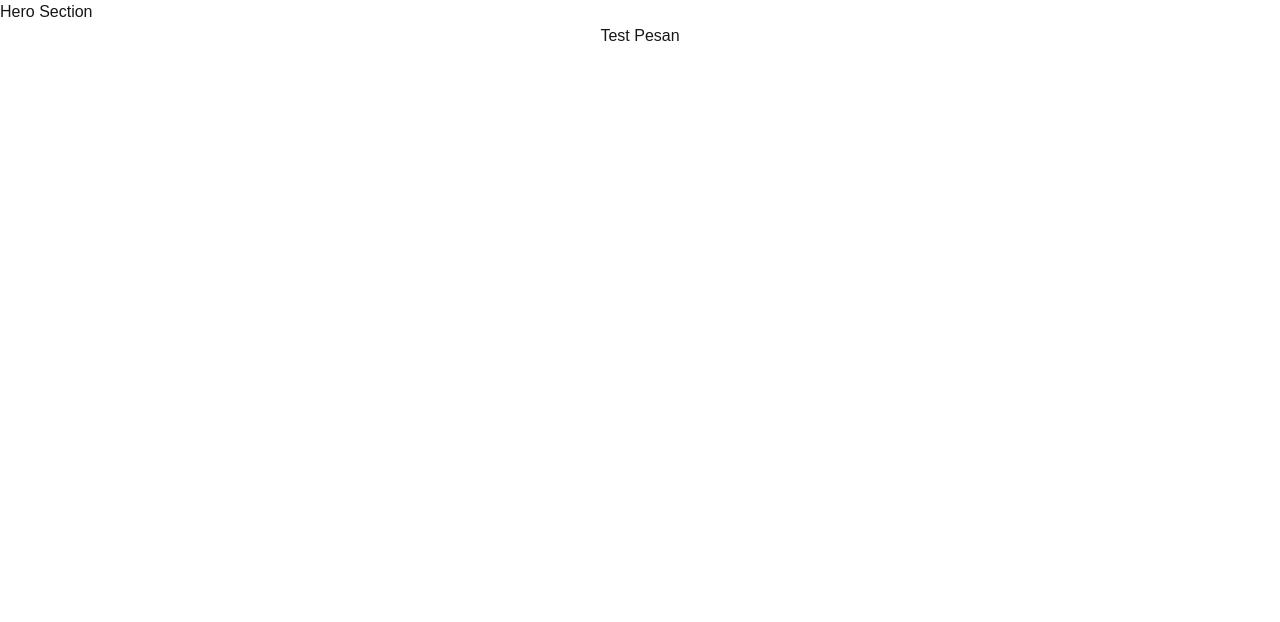
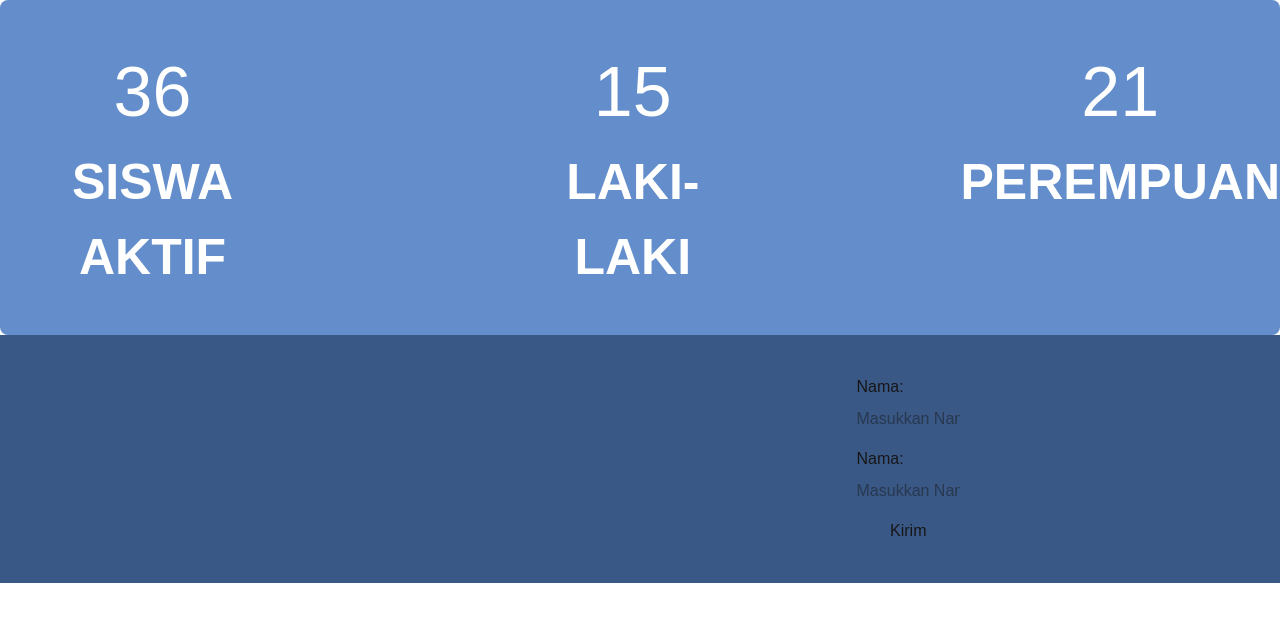
Before and after one commit to NaApipp/rpl3, a Next.js app: page / in a window 1280 px wide. Shown: the top 622 px of the page. Built offline with nearby package versions, Linux system fonts and the light colour scheme.

Commit message:
create base cout & footer ppage -change favicon

```diff
--- /dev/null
+++ b/app/components/count.tsx
@@ -0,0 +1,18 @@
+export default function Count() {
+    return (
+        <div className="flex bg-[#638ECB] pt-10 pb-10 gap-52 justify-center rounded-lg text-white">
+            <div className="laki text-center">
+                <p className="text-[70px] font-extralight">36</p>
+                <p className="text-[50px] font-bold">SISWA AKTIF</p>
+            </div>
+            <div className="laki text-center">
+                <p className="text-[70px] font-extralight">15</p>
+                <p className="text-[50px] font-bold">LAKI-LAKI</p>
+            </div>
+            <div className="laki text-center">
+                <p className="text-[70px] font-extralight">21</p>
+                <p className="text-[50px] font-bold">PEREMPUAN</p>
+            </div>
+        </div>
+    )
+}
--- a/app/components/footer.tsx
+++ b/app/components/footer.tsx
@@ -1,7 +1,20 @@
 export default function Footer() {
     return (
-        <div className="flex justify-center items-center">
-            <h2>Test Pesan</h2>
+        <div className="bg-[#395886] pt-10 pb-10 flex justify-center items-center">
+            <div className="w-1/2"></div>
+            <form action="">
+                <div className="w-1/2 flex flex-col gap-4">
+                <div className="flex flex-col gap-2" id="field_nama">
+                    <label htmlFor="nama">Nama: </label>
+                    <input type="text" placeholder="Masukkan Nama  Kalian (Ngga harus nama asli kok >_<)"/>
+                </div>
+                <div className="flex flex-col gap-2" id="field_nama">
+                    <label htmlFor="nama">Nama: </label>
+                    <input type="text" placeholder="Masukkan Nama  Kalian (Ngga harus nama asli kok >_<)"/>
+                </div>
+                <button type="submit">Kirim</button>
+            </div>
+            </form>
         </div>
         )
     }
--- a/app/page.tsx
+++ b/app/page.tsx
@@ -1,12 +1,13 @@
 import Image from "next/image";
 import Hero from "./components/hero";
 import Footer from "./components/footer";
+import Count from "./components/count";
 
 export default function Home() {
   return (
     <div className="min-h-screen">
       <main>
-        <Hero />
+        <Count />
       </main>
       <Footer />
     </div>
```
Also changed, not shown: 1 other file (tests, documents, lock files or other folders).
